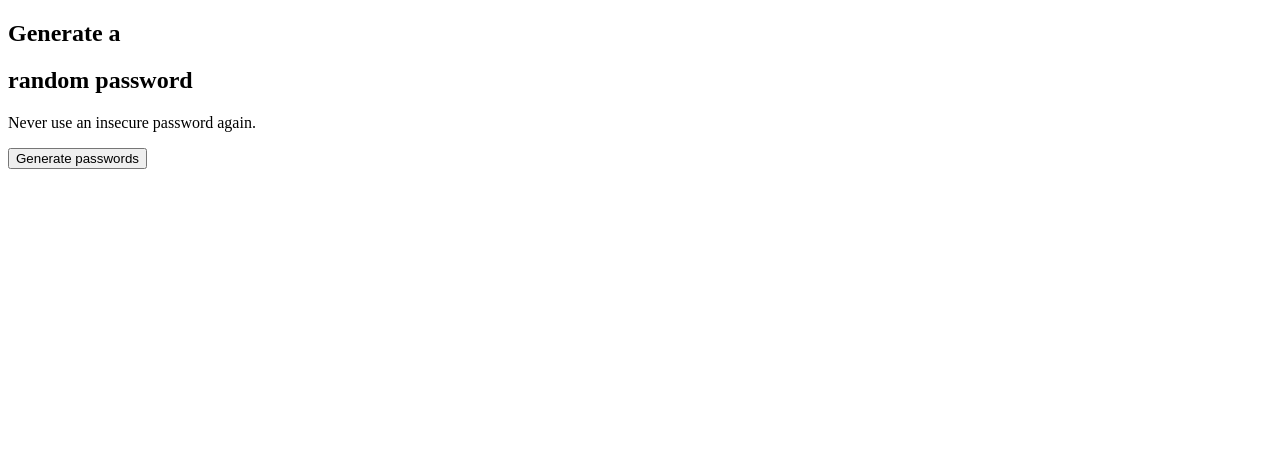
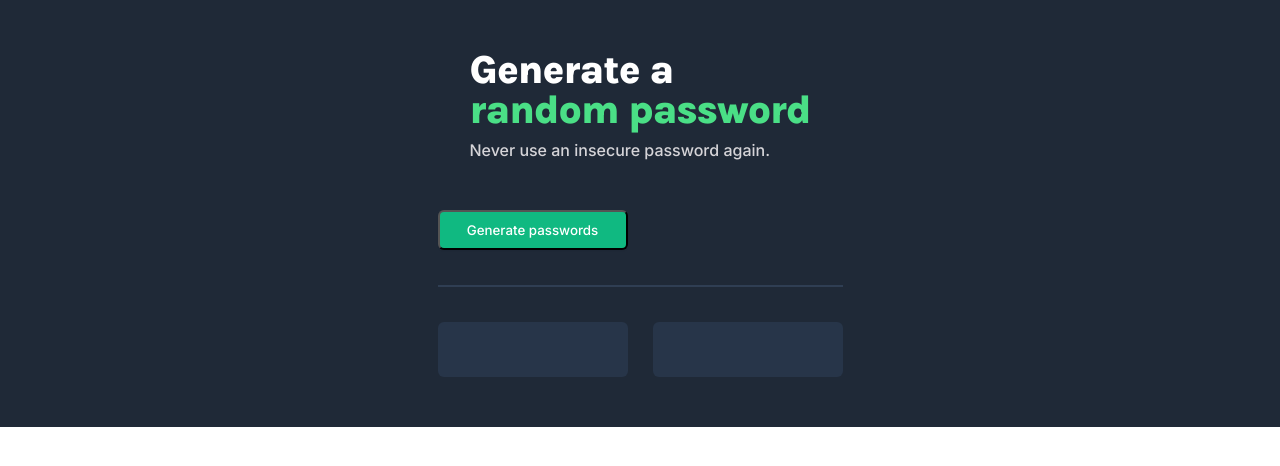
Before and after one commit to ananthusyam/password-generator, a plain HTML site: page index.html in a window 1280 px wide. Drawn offline with Linux system fonts and the light colour scheme.

Commit message:
updated whole app

```diff
--- a/index.html
+++ b/index.html
@@ -6,24 +6,36 @@
     <meta name="viewport" content="width=device-width, initial-scale=1.0">
     <title>Password Generator</title>
     <link rel="stylesheet" href="styles.css">
+    <link rel="preconnect" href="https://fonts.googleapis.com">
+<link rel="preconnect" href="https://fonts.gstatic.com" crossorigin>
+<link href="https://fonts.googleapis.com/css2?family=Inter:wght@500&family=Karla:wght@800&display=swap" rel="stylesheet">
 </head>
 <body>
-    <section class="app">
+    <div class="app">
         <div class="header">
-            <h1>Generate a</h1>
-            <h2>random password</h2>
+            <div>
+                <h1>
+                    <span class="top"> Generate a </span> <br>
+                    <span class="bottom"> random password</span>
+                </h1>
+            </div>
             <div>
                 <p>Never use an insecure password again.</p>
             </div>
         </div>
         <div class="content">
-            <button>Generate passwords</button>
+            <button id="btn" onclick="password()">Generate passwords</button>
             <div class="line"></div>
             <div class="box">
-                <p id="pass-one"></p>
-                <p id="pass-two"></p>
+                <div>
+                <p class="pass" id="pass-one" onclick="password()"></p>
+                </div>
+                <div>
+                <p class="pass" id="pass-two" onclick="password()"></p>
+                </div>
             </div>
         </div>
-    </section>
+    </div>
+    <script src="index.js"></script>
 </body>
 </html>
--- a/index.js
+++ b/index.js
@@ -0,0 +1,28 @@
+const characters = ["A","B","C","D","E","F","G","H","I","J","K","L","M","N","O","P","Q","R","S","T","U","V","W","X","Y","Z","a","b","c","d","e","f","g","h","i","j","k","l","m","n","o","p","q","r","s","t","u","v","w","x","y","z", "0", "1", "2", "3", "4", "5", "6", "7", "8", "9","~","`","!","@","#","$","%","^","&","*","(",")","_","-","+","=","{","[","}","]",",","|",":",";","<",">",".","?",
+"/"];
+let isAlive = true
+let live = true
+const passone = [];
+const passtwo = [];
+console.log(characters.length)
+let passOneEl = document.getElementById("pass-one")
+let passTwoEl = document.getElementById("pass-two")
+function password() {
+if(isAlive === true) {
+for(let i = 0; i < 8; i++) {
+    let s = Math.floor(Math.random()*92)
+    passone[i] = characters[s]
+    passOneEl.textContent += passone[i]
+    isAlive = false
+}
+}
+
+if(live === true){
+for(let j = 0; j < 8; j++) {
+    let g = Math.floor(Math.random()*92)
+    passtwo[j] = characters[g]
+    passTwoEl.textContent += passtwo[j]
+    live = false
+}
+}
+}
--- a/styles.css
+++ b/styles.css
@@ -0,0 +1,68 @@
+*{
+    margin: 0;
+
+}
+.app {
+    padding: 50px;
+    background: #1F2937;
+    display: flex;
+    flex-direction: column;
+    gap: 50px;
+    align-items: center;
+
+}
+.header {
+    display: flex;
+    flex-direction: column;
+    gap: 10px;
+
+}
+h1{
+    font-family: "Karla",sans-serif;
+    font-weight: 800;
+    font-size: 40px;
+    line-height: 40px;
+    letter-spacing: -0.025em;
+}
+.top {
+    color: #FFFFFF;
+}
+.bottom {
+    color: #4ADF86;
+}
+p {
+    color: #D5D4D8;
+    font-family: "Inter",sans-serif;
+}
+button {
+    background: #10B981;
+    width: 190px;
+    height: 40px;
+    color: #FFFFFF;
+    font-family: "Inter",sans-serif;
+    box-shadow: 0px 1px 2px rgba(0, 0, 0, 0.05);
+    border-radius: 6px;
+    cursor: pointer;
+}
+.line {
+    border: 1px solid #2F3E53;
+}
+.content {
+    display: flex;
+    flex-direction: column;
+    gap: 35px;
+}
+.box {
+    display: flex;
+    gap: 25px;
+}
+.pass {
+    background: #273549;
+    border-radius: 6px;
+    width: 190px;
+    height: 40px;
+    text-align: center;
+    font-family: "Inter",sans-serif;
+    color: #55F991;
+    padding-top: 15px;
+}
```
